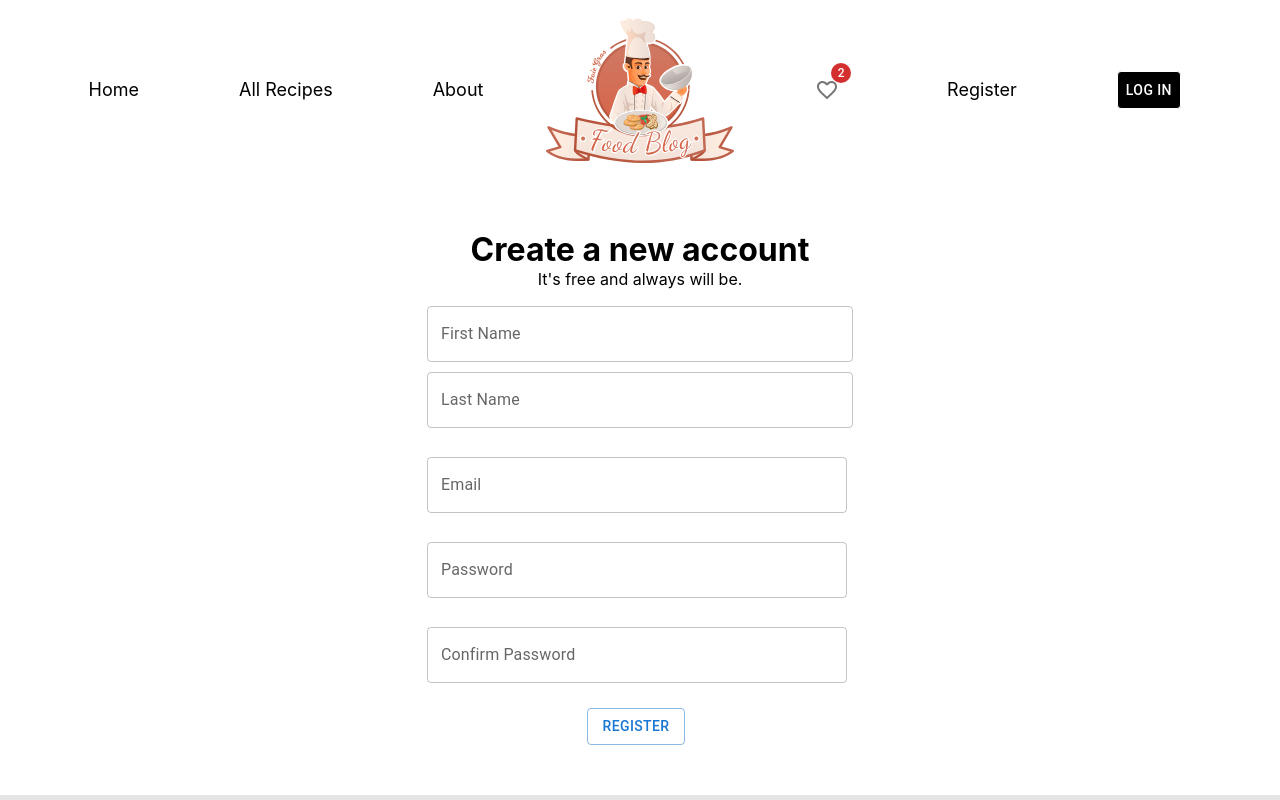
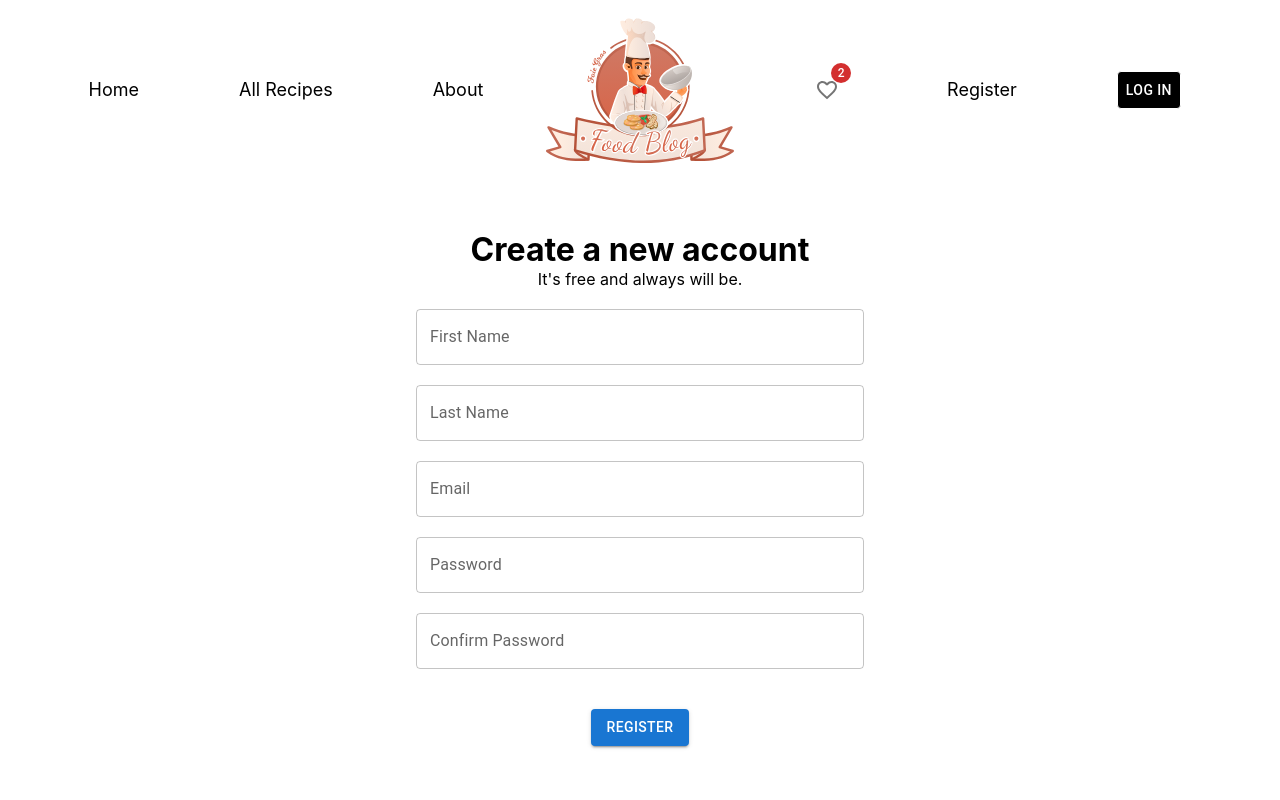
Before and after one commit to Hamidswed/FullStack-group, a React (Create React App) app in the folder client/: page /registration in a window 1280 px wide. Shown: the top 800 px of the page. Built offline with nearby package versions, Linux system fonts and the light colour scheme; no server answers.

Commit message:
add function login and register inside its froms

```diff
--- a/client/src/App.css
+++ b/client/src/App.css
@@ -6,6 +6,7 @@
 .favorite-page,
 .all-recipes-page,
 .login-page,
+.regiter-page,
 .user-info-page {
   min-height: 100vh;
 }
@@ -16,3 +17,7 @@
   gap: 20px;
   align-items: center;
 }
+.regiter-page{
+  display: flex;
+  justify-content: center;
+}
--- a/client/src/components/users/loginForm/LoginForm.tsx
+++ b/client/src/components/users/loginForm/LoginForm.tsx
@@ -1,17 +1,18 @@
-import React from "react";
+import React, { useState } from "react";
 import FormSchema from "../loginSchema/formSchema";
-
-import TextField from "@mui/material/TextField";
-import Button from "@mui/material/Button";
+import Snackbar from "@mui/material/Snackbar";
+import { Alert, Button, TextField } from "@mui/material";
 
 import { Form, Formik } from "formik";
 import { useDispatch } from "react-redux";
 import { AppDispatch, RootState } from "../../../redux/store";
-import { userLogin } from "../../../redux/thunk/userLogin";
+// import { userLogin } from "../../../redux/thunk/userLogin";
 import { useSelector } from "react-redux";
 import { useNavigate } from "react-router-dom";
-import './loginForm.css'
-
+import axios from "axios";
+import { url } from "../../../App";
+import "./loginForm.css";
+import { userActions } from "../../../redux/slice/user";
 
 // Type Declaration
 export type InitialTypes = {
@@ -20,20 +21,57 @@ export type InitialTypes = {
 };
 
 const LoginForm = () => {
+  const [open, setOpen] = useState(false);
   const dispatch = useDispatch<AppDispatch>();
+  const isLogin = useSelector((state: RootState) => state.user.isLogin);
+  const error = useSelector((state: RootState) => state.user.error);
   const navigate = useNavigate();
-  const token = localStorage.getItem("token");
+
+
+  const handleClick = () => {
+    setOpen(true);
+  };
+
+  const handleClose = (
+    event?: React.SyntheticEvent | Event,
+    reason?: string
+  ) => {
+    if (reason === "clickaway") {
+      return;
+    }
+
+    setOpen(false);
+  };
   // Initial Values
   const initialValues: InitialTypes = {
     email: "",
     password: "",
   };
 
-
   // Function Call on Submit
   const submitHandler = async (values: InitialTypes) => {
-    await dispatch(userLogin(values));
-    token && navigate("/user");
+    axios
+      .post(`${url}/users/login`, values)
+      .then((res) => res.data)
+      .then((data) => {
+        console.log(data, "data");
+        if (data.message === "invalid") {
+          dispatch(userActions.errorHandler("This email is not registerd!"));
+          handleClick()
+          return;
+        } else if (data.message === "wrong password!") {
+          dispatch(userActions.errorHandler("Email or password is wrong!"));
+          handleClick()
+          return;
+        } else {
+          dispatch(userActions.getUser(data.userData));
+          dispatch(userActions.loginHandler(true));
+          const token = data.token;
+          console.log(token, "token in thunk");
+          localStorage.setItem("token", token);
+          token && navigate("/user");
+        }
+      });
   };
 
   return (
@@ -84,6 +122,11 @@ const LoginForm = () => {
           );
         }}
       </Formik>
+      <Snackbar open={open} autoHideDuration={2000} onClose={handleClose}>
+        <Alert onClose={handleClose} severity="error" sx={{ width: "100%" }}>
+          {error}
+        </Alert>
+      </Snackbar>
     </>
   );
 };
--- a/client/src/components/users/registrationForm/RegistrationForm.tsx
+++ b/client/src/components/users/registrationForm/RegistrationForm.tsx
@@ -1,11 +1,14 @@
-import React from "react";
 import "./registrationForm.css";
 import RegistrationSchema from "../registrationSchema/registrationSchema";
 
-import TextField from "@mui/material/TextField";
-import Button from "@mui/material/Button";
+import { Alert, Button, TextField } from "@mui/material";
+import Snackbar from "@mui/material/Snackbar";
 
-import { Form, Field, Formik } from "formik";
+import { Form, Formik } from "formik";
+import { useState } from "react";
+import SuccessModal from "./SuccessModal";
+import axios from "axios";
+import { url } from "../../../App";
 
 // Type Declaration
 type InitialValues = {
@@ -17,7 +20,31 @@ type InitialValues = {
 };
 
 const RegistrationForm = () => {
+  const [open, setOpen] = useState(false);
+  const [showPass, setShowPass] = useState(false);
+  const [regClicked, setRegClicked] = useState(false);
+  const [openModal, setOpenModal] = useState(false);
+  const [userName, setUserName] = useState("");
 
+  const showPassHandler = () => {
+    setShowPass(!showPass);
+  };
+
+  const handleClick = () => {
+    setOpen(true);
+    setRegClicked(false);
+  };
+
+  const handleClose = (
+    event?: React.SyntheticEvent | Event,
+    reason?: string
+  ) => {
+    if (reason === "clickaway") {
+      return;
+    }
+
+    setOpen(false);
+  };
   // Initial Values
   const initialValues: InitialValues = {
     firstName: "",
@@ -28,12 +55,21 @@ const RegistrationForm = () => {
   };
 
   // Function Call on Submit
-  const getUserData = (values: InitialValues) => {
-    console.log(values);
+  const submitHandler = (values: InitialValues) => {
+    setRegClicked(true);
+    axios.post(`${url}/users`, values).then((res) => {
+      console.log(res.data, "data");
+      if (res.data.message === "available") {
+        handleClick();
+      } else if (res.status === 200) {
+        setOpenModal(true);
+        setUserName(values.firstName);
+      }
+    });
   };
 
   return (
-    <>
+    <div>
       <div>
         <h1>Create a new account</h1>
         <span>It's free and always will be.</span>
@@ -41,12 +77,13 @@ const RegistrationForm = () => {
       <Formik
         initialValues={initialValues}
         validationSchema={RegistrationSchema}
-        onSubmit={getUserData}
+        onSubmit={submitHandler}
       >
         {({ errors, touched, handleChange }) => {
           return (
             <Form>
-              <div className="form-field">
+              <div className="register-form">
+                <div>
                   <TextField
                     label="First Name"
                     name="firstName"
@@ -55,6 +92,8 @@ const RegistrationForm = () => {
                   {errors.firstName && touched.firstName ? (
                     <div className="error-message">{errors.firstName}</div>
                   ) : null}
+                </div>
+                <div>
                   <TextField
                     label="Last Name"
                     name="lastName"
@@ -64,10 +103,8 @@ const RegistrationForm = () => {
                     <div className="error-message">{errors.lastName}</div>
                   ) : null}
                 </div>
-
-              <div className="form-field">
+                <div>
                   <TextField
-                  className="textBox"
                     label="Email"
                     name="email"
                     onChange={handleChange}
@@ -76,10 +113,8 @@ const RegistrationForm = () => {
                     <div className="error-message">{errors.email}</div>
                   ) : null}
                 </div>
-
-              <div className="form-field">
+                <div>
                   <TextField
-                  className="textBox"
                     label="Password"
                     name="password"
                     type="password"
@@ -89,30 +124,43 @@ const RegistrationForm = () => {
                     <div className="error-message">{errors.password}</div>
                   ) : null}
                 </div>
-
-              <div className="form-field">
+                <div>
                   <TextField
-                  className="textBox"
                     label="Confirm Password"
                     name="confirmPassword"
                     type="password"
                     onChange={handleChange}
                   />
                   {errors.confirmPassword && touched.confirmPassword ? (
-                  <div className="error-message">{errors.confirmPassword}</div>
+                    <div className="error-message">
+                      {errors.confirmPassword}
+                    </div>
                   ) : null}
+                </div>
               </div>
 
               <div>
-                <Button sx={{ mt: 1, mr: 1 }} type="submit" variant="outlined">
-                  Register
+                <Button variant="contained" type="submit" sx={{mt:5}}>
+                  {regClicked && !openModal ? (
+                    <span>
+                      <i className="fas fa-spinner fa-spin fa-xl" />
+                    </span>
+                  ) : (
+                    "register"
+                  )}
                 </Button>
               </div>
             </Form>
           );
         }}
       </Formik>
-    </>
+      <SuccessModal open={openModal} setOpen={setOpenModal} name={userName} />
+      <Snackbar open={open} autoHideDuration={3000} onClose={handleClose}>
+        <Alert onClose={handleClose} severity="error" sx={{ width: "100%" }}>
+          The email is already registerd!!
+        </Alert>
+      </Snackbar>
+    </div>
   );
 };
 
--- /dev/null
+++ b/client/src/components/users/registrationForm/SuccessModal.tsx
@@ -0,0 +1,60 @@
+import * as React from "react";
+import Backdrop from "@mui/material/Backdrop";
+import Box from "@mui/material/Box";
+import Modal from "@mui/material/Modal";
+import Fade from "@mui/material/Fade";
+import Button from "@mui/material/Button";
+import Typography from "@mui/material/Typography";
+import { Link } from "react-router-dom";
+
+const style = {
+  position: "absolute" as "absolute",
+  top: "50%",
+  left: "50%",
+  transform: "translate(-50%, -50%)",
+  width: 400,
+  bgcolor: "background.paper",
+  border: "2px solid #000",
+  boxShadow: 24,
+  p: 4,
+};
+
+type PropType = {
+  open: boolean;
+  setOpen: React.Dispatch<React.SetStateAction<boolean>>;
+  name: string;
+};
+
+export default function SuccessModal({ open, setOpen, name }: PropType) {
+  return (
+    <div>
+      <Modal
+        aria-labelledby="transition-modal-title"
+        aria-describedby="transition-modal-description"
+        open={open}
+        onClose={() => setOpen(false)}
+        closeAfterTransition
+        slots={{ backdrop: Backdrop }}
+        slotProps={{
+          backdrop: {
+            timeout: 500,
+          },
+        }}
+      >
+        <Fade in={open}>
+          <Box sx={style}>
+            <Typography id="transition-modal-title" variant="h6" component="h2">
+              Welcome {name}!
+            </Typography>
+            <Typography id="transition-modal-description" sx={{ mt: 2 }}>
+              You are registerd successfully!
+            </Typography>
+            <Link to="/login" style={{ textDecoration: "none" }}>
+              <Button>Login</Button>
+            </Link>
+          </Box>
+        </Fade>
+      </Modal>
+    </div>
+  );
+}
--- a/client/src/components/users/registrationForm/registrationForm.css
+++ b/client/src/components/users/registrationForm/registrationForm.css
@@ -1,17 +1,20 @@
-.form-field {
-  text-align: center;
-  margin: 5px auto;
-  padding: 12px;
-  max-width: 450px;
+.register-form {
   display: flex;
-  justify-content: space-evenly;
+  flex-direction: column;
+  align-items: center;
+  gap: 20px;
   margin-top: 20px;
 }
 
-.textBox {
+.register-form input{
+  width:420px
+}
+/* .textBox {
   width: 420px;
-}
+} */
 
 .error-message {
   color: red;
+  font-size: 14px;
+  margin-top: 5px;
 }
--- a/client/src/pages/Registration.tsx
+++ b/client/src/pages/Registration.tsx
@@ -4,8 +4,10 @@ import RegistrationForm from "../components/users/registrationForm/RegistrationF
 
 const Registration = () => {
   return (
-    <div><RegistrationForm /></div>
-  )
-}
+    <div className="regiter-page">
+      <RegistrationForm />
+    </div>
+  );
+};
 
-export default Registration
+export default Registration;
--- a/client/src/redux/thunk/userLogin.ts
+++ b/client/src/redux/thunk/userLogin.ts
@@ -13,14 +13,15 @@ export function userLogin(values: InitialTypes) {
         console.log(data, "data");
         if (data.message === "invalid") {
           dispatch(userActions.errorHandler("This email is not registerd!"));
-        }
-        if (data.message === "wrong password!") {
+          return;
+        } else if (data.message === "wrong password!") {
           dispatch(userActions.errorHandler("Email or password is wrong!"));
           return;
         } else {
           dispatch(userActions.getUser(data.userData));
           dispatch(userActions.loginHandler(true));
           const token = data.token;
+          console.log(token, "token in thunk");
           localStorage.setItem("token", token);
         }
       });
```
Also changed, not shown: client/src/components/users/registrationSchema/registrationSchema.ts (+10 -11 lines). Lines whose indentation alone changed are shown as unchanged.
